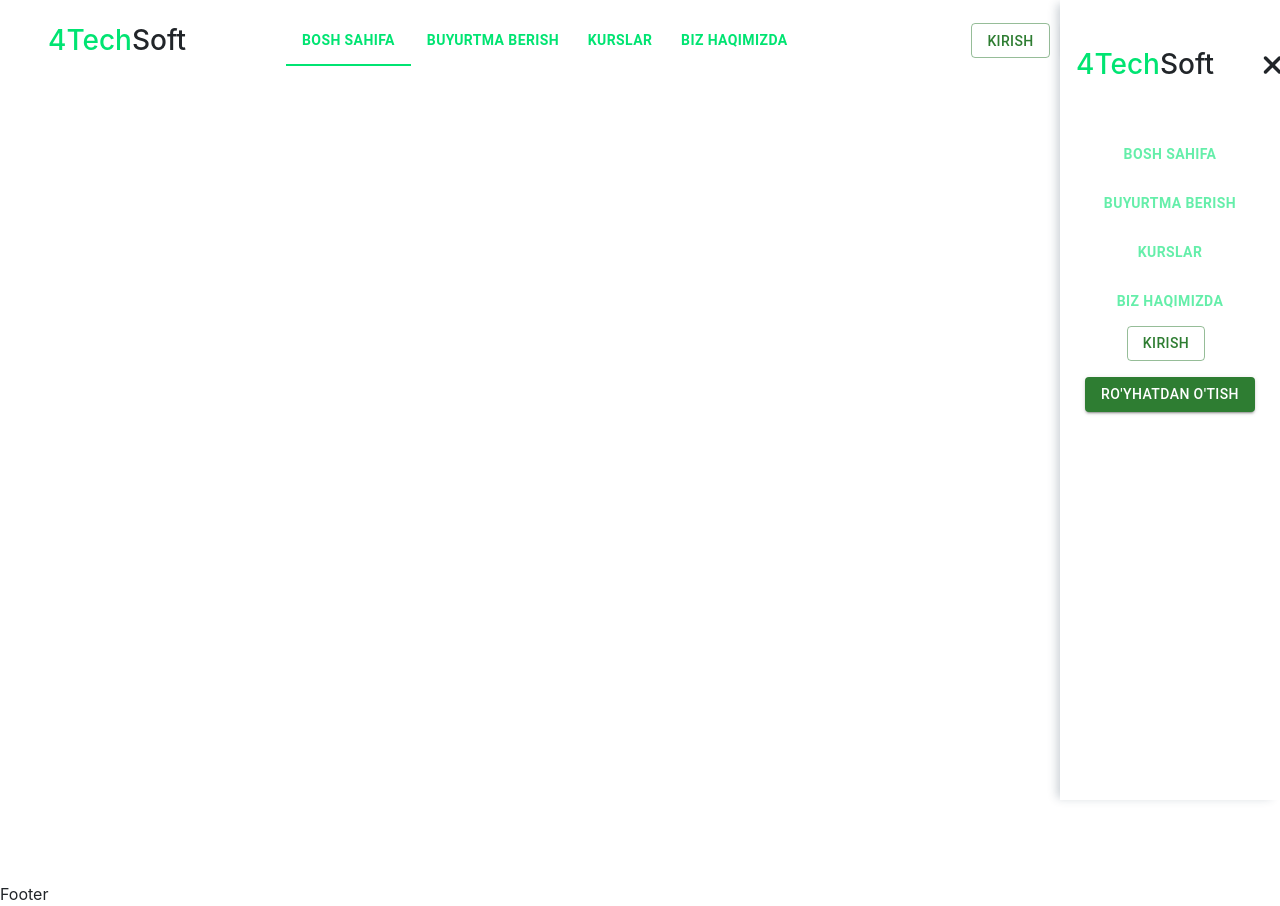
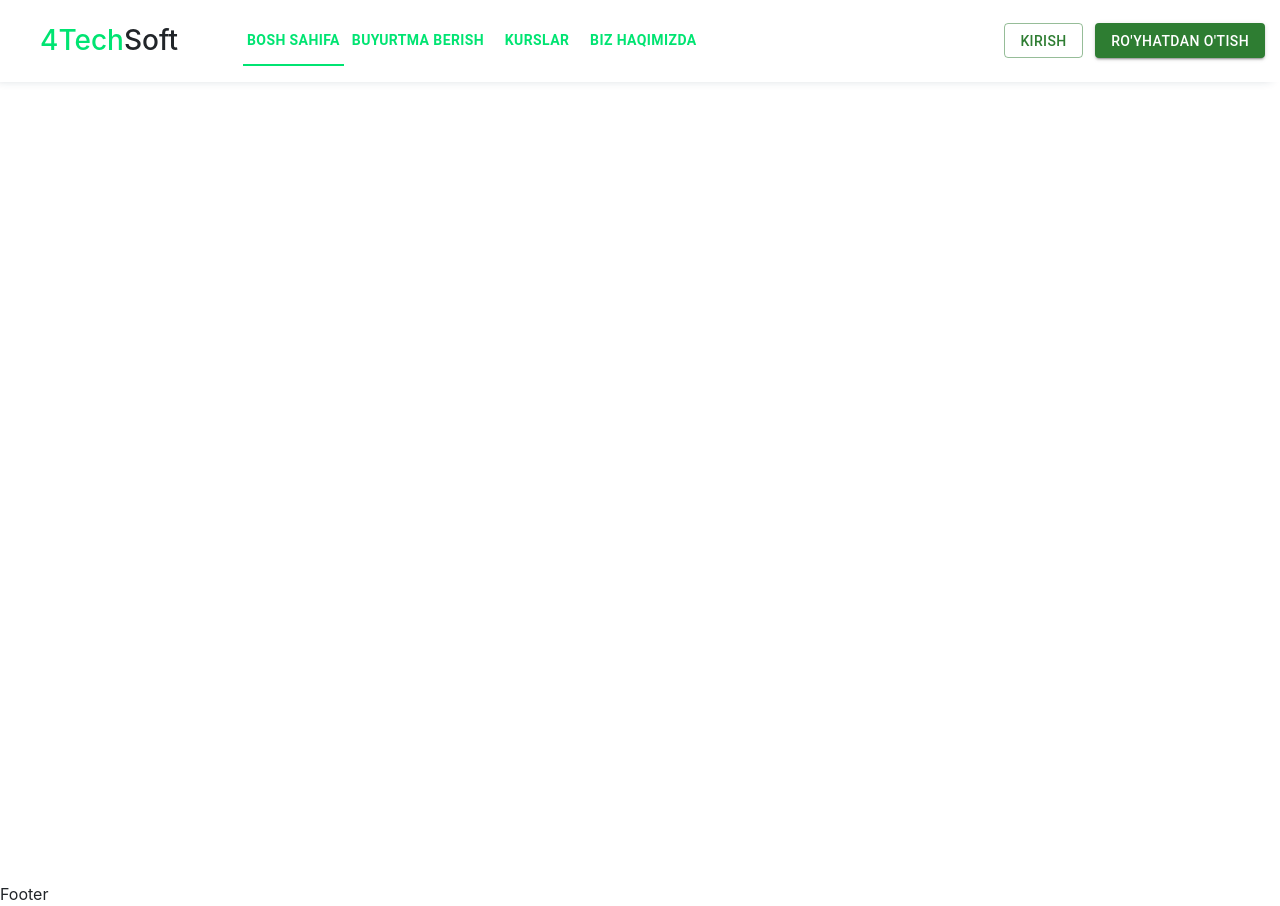
Before and after one commit to Sardor4488/4TechSoft, a React (Create React App) app: page / in a window 1280 px wide. Built offline with nearby package versions, Linux system fonts and the light colour scheme.

Commit message:
not errors

```diff
--- a/src/4TechSoft/components/header/header.js
+++ b/src/4TechSoft/components/header/header.js
@@ -1,4 +1,4 @@
-import React, { Component, useState } from "react";
+import React, {   useState } from "react";
 import { Button, Menu } from '@mui/material'
 import { Link, NavLink } from 'react-router-dom'
 import HeaderCss from './headerCss'
@@ -23,7 +23,7 @@ function LinkTab(props) {
 
 const Header = () => {
 
-const [isopen, setIsopen] = useState(false);
+const [isopen, setIsopen] = useState(true);
   const [anchorEl, setAnchorEl] = React.useState(null);
   const open = Boolean(anchorEl);
   const handleClick = (event) => {
@@ -42,12 +42,11 @@ const [isopen, setIsopen] = useState(false);
         <div className='header'>
           <div className='d-flex w-100  px-5 py-3 d-flex align-items-center justify-content-between'>
             <div className='d-flex'>
-              <h3 className='me-5 text-dark d-flex align-items-center logo'><span className='text-success'> 4Tech</span> Soft</h3>
-
+              <Link className="d-flex align-items-center" to="/">  <h3 className='me-2 text-dark d-flex align-items-center logo'><span className='text-success'> 4Tech</span> Soft</h3> </Link>
               <Box className= "nav__menu lg_none"       >
-                <Tabs value={value} onChange={handleChange} className="d-flex align-items-center " aria-label="nav tabs example">
-                  <LinkTab className="fw-bold pb-0 ps-0 pe-0 pt-0 " label= {<NavLink to='/' className="p-3 text-success">Bosh sahifa</NavLink>}  />
-                  <LinkTab className="fw-bold pb-0 ps-0 pe-0 pt-0 " label= {<NavLink to='/toOrder' className="text-success p-3">Buyurtma berish</NavLink>}  />
+                <Tabs value={value} onChange={handleChange} className="d-flex align-items-center px-0" aria-label="nav tabs example">
+                  <LinkTab className="fw-bold pb-0 ps-0 pe-0 pt-0 " label= {<NavLink to='/' className="py-3 px-1 text-success">Bosh sahifa</NavLink>}  />
+                  <LinkTab className="fw-bold pb-0 ps-0 pe-0 pt-0 " label= {<NavLink to='/toOrder' className="text-success py-3 px-2">Buyurtma berish</NavLink>}  />
                   <LinkTab
                       id="basic-button"
                       aria-controls={open ? 'basic-menu' : undefined}
@@ -56,7 +55,7 @@ const [isopen, setIsopen] = useState(false);
                       onClick={handleClick}
                       className="fw-bold p-0 text-success"
                       label="Kurslar"/>
-                  <LinkTab className="fw-bold pb-0 ps-0 pe-0 pt-0 " label= {<NavLink   to='/about' className="p-3 text-success">Biz haqimizda</NavLink>}  />
+                  <LinkTab className="fw-bold pb-0 ps-0 pe-0 pt-0 " label= {<NavLink   to='/about' className="py-3 px-2 text-success">Biz haqimizda</NavLink>}  />
                   <Menu
                     id="basic-menu"
                     anchorEl={anchorEl}
@@ -65,24 +64,25 @@ const [isopen, setIsopen] = useState(false);
                     MenuListProps={{'aria-labelledby': 'basic-button',}}
                       className="d-flex align-items-center justify-content-center flex-column">
                     <p className='px-3 mb-1'><Link to="/coursesOnline" className='fw-bold w-100 text-success' onClick={handleClose}>Onlayn kurslar</Link></p>
-                    <p className='px-3 mb-1'><Link to="/coursesOffline" className='fw-bold w-100 text-success' onClick={handleClose}>Oflayn kurslar</Link></p>
+                    <p className='px-3 mb-1 text-success'><Link to="/coursesOffline" className='fw-bold w-100 text-success' onClick={handleClose}>Oflayn kurslar</Link></p>
                   </Menu>
                 </Tabs>
               </Box>
             </div>
             <div className='lg_none'>
-              <Link to="#">  <Button variant="outlined" className='me-2' color="success"> Kirish  </Button></Link>
-              <Link to="#"> <Button variant="contained" color="success"> Ro'yhatdan o'tish  </Button></Link>
+              <Link to="#">  <Button variant="outlined" className='me-2 btn-header' color="success"> Kirish  </Button></Link>
+              <Link to="#"> <Button variant="contained"  className="btn-header" color="success"> Ro'yhatdan o'tish  </Button></Link>
             </div>
             <FontAwesomeIcon className='faBars' onClick={()=> setIsopen(!isopen)} icon={faBars} />
           </div>
+          <div className={`shadow-header ${isopen && "d-show-nav " }`} onClick={()=> setIsopen(!isopen)}></div>
           <div className={`md-nav ${isopen && "d-show-nav " }`}>
             <div className='w-100 h-100'>
-              <div className='d-flex justify-content-between w-100 py-5 px-3 align-items-center'>
+              <div className='d-flex justify-content-between w-100 py-3 px-3 align-items-center'>
                 <h3 className='me-5 text-dark d-flex align-items-center logo '><span className='text-success'> 4Tech</span> Soft</h3>
                 <FontAwesomeIcon icon={faXmark} className="faXmark h3 mb-0" onClick={()=> setIsopen(!isopen)} />
               </div>
-            <div className='d-flex justify-content-center flex-wrap align-items-center'>
+              <div className='d-flex justify-content-center flex-wrap align-items-center mt-3'>
                 <LinkTab className="fw-bold pb-0 ps-0 pe-0 pt-0 " label= {<NavLink to='/' className="p-3 text-success">Bosh sahifa</NavLink>}  />
                     <LinkTab className="fw-bold pb-0 ps-0 pe-0 pt-0 " label= {<NavLink to='/toOrder' className="text-success p-3">Buyurtma berish</NavLink>}  />
                     <LinkTab
--- a/src/4TechSoft/components/header/headerCss.js
+++ b/src/4TechSoft/components/header/headerCss.js
@@ -7,6 +7,7 @@ a{
 .header{
     background-color:#fff;
     /* position: fixed; */
+    box-shadow: -6px 1px 9px -3px rgba(34, 60, 80, 0.23);
     width: 100%;
 }
 .MuiTab-root{
@@ -24,7 +25,7 @@ background-color:#00E472;
     font-size:20px;
 }
 .logo{
-    width: 190px;
+    width: 180px;
     margin-bottom: 0 !important;
 }
 .md-nav{
@@ -39,6 +40,14 @@ background-color:#00E472;
     animation-name:navAnimate;
     animation-duration:0.4s;
 }
+.shadow-header{
+    width: 100%;
+    height: 100%;
+    position: absolute;
+    top: 0px;
+    background-color: rgba(0, 0, 0, 0.53);
+}
+
 @keyframes navAnimate {
     0%{
         right:-100%;
@@ -55,7 +64,7 @@ background-color:#00E472;
     display:none !important;
     transition: all 0.4s;
 }
-@media only screen and (max-width:1164px) {
+@media only screen and (max-width:1065px) {
     .lg_none{
         display:none;
     }
@@ -63,11 +72,15 @@ background-color:#00E472;
     display:block !important;
 }
 }
-.success{
+.text-success{
     color:#00E472 !important;
 }
 .md-nav{
 display:block;
 }
+.header .d-flex{
+    padding-left: 10px !important;
+    padding-right: 15px !important;
+}
 `
 export default HeaderCss;
```
Also changed, not shown: src/4TechSoft/pages/mainPage/mainPage.js (+1 -11 lines), 1 other file (tests, documents, lock files or other folders). Lines whose indentation alone changed are shown as unchanged.
